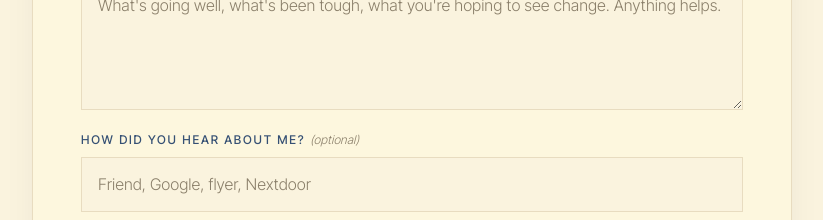
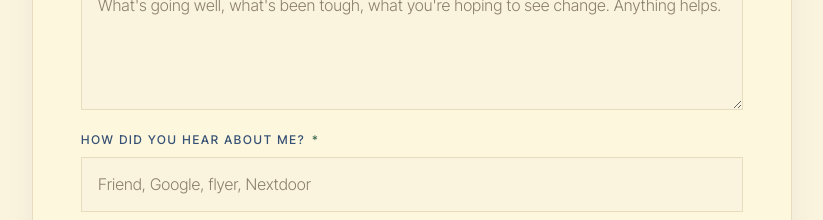
Before and after one commit to patrickparagas1/josephine-tutoring, a Next.js app: page /contact in a window 1280 px wide. Shown: the part 1460-1680 px from the top of the page, without its empty margins (228-1051 px from the left). Built offline with nearby package versions, Linux system fonts and the light colour scheme.

Commit message:
Make 'how did you hear about me' field required on booking form

```diff
--- a/components/BookingForm.tsx
+++ b/components/BookingForm.tsx
@@ -272,13 +272,13 @@ export default function BookingForm() {
 
           <div className="form-field">
             <label htmlFor="referral">
-              How did you hear about me?{" "}
-              <span className="optional">(optional)</span>
+              How did you hear about me? <span className="req">*</span>
             </label>
             <input
               type="text"
               id="referral"
               name="referral"
+              required
               placeholder="Friend, Google, flyer, Nextdoor"
             />
           </div>
```
